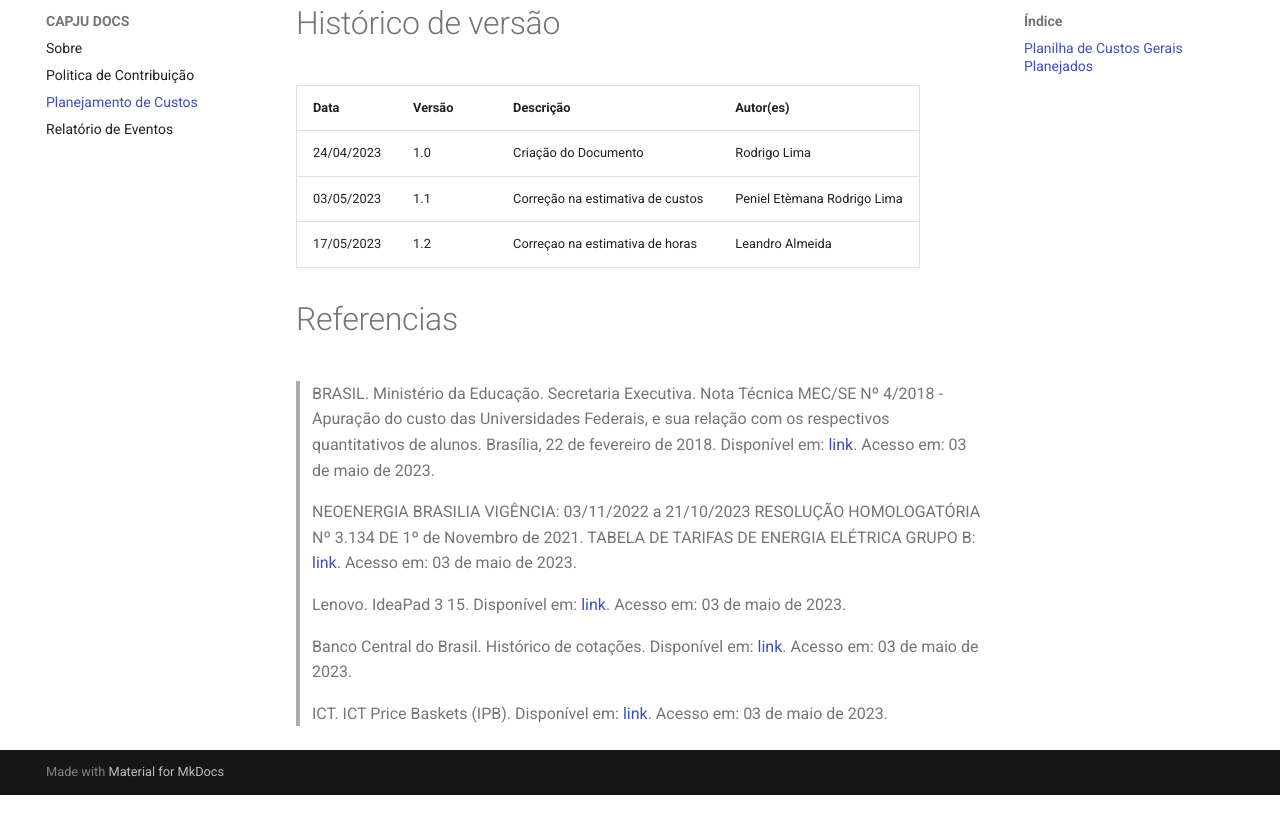
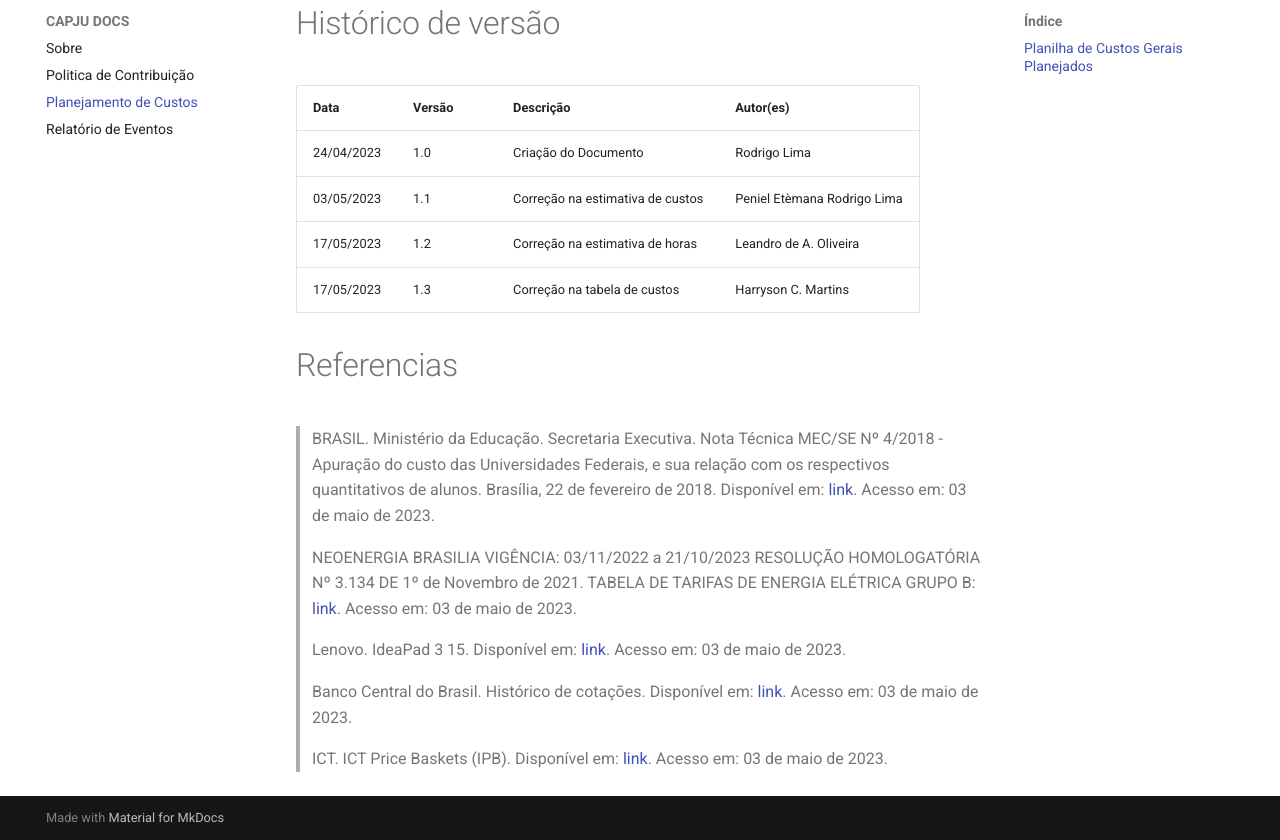
Before and after one commit to fga-eps-mds/2023-1-CAPJu-Doc, an MkDocs documentation site: the page built from docs/custos.md, in a window 1280 px wide and 900 px high, scrolled down 1379 px, cut to the strip 60-900 px from the top of the window. Built offline with MkDocs 1.6.1 and Material for MkDocs 9.7.7, drawn with Linux system fonts in a browser that asks for light colours; before the commit the page ends 2234 px from its top, so only the background shows below that.

Commit message:
(#22) - Corrige tabela de estimativa de custos.
Co-authored-by: leomitx10 <leandroalmeidaoliveira650@gmail.com>

```diff
--- a/docs/custos.md
+++ b/docs/custos.md
@@ -14,7 +14,8 @@
 
 A partir das informações mencionadas, construiu-se a planilha de custos estimados do projeto:
 
-<iframe height=700 width=3000 src="https://docs.google.com/spreadsheets/d/e/2PACX-1vSQrKjqE8OL75o37ep6-bq66D_a15p7WIWworVV4GwoOlCh0U8NUksXIsxJIBDplNaDcuy2weM74OPO/pubhtml?gid=0&amp;single=true&amp;widget=true&amp;headers=false"></iframe>
+<iframe width=100% height=700 src="https://docs.google.com/spreadsheets/d/e/2PACX-1vSQrKjqE8OL75o37ep6-bq66D_a15p7WIWworVV4GwoOlCh0U8NUksXIsxJIBDplNaDcuy2weM74OPO/pubhtml?widget=true&amp;headers=false%22%3E"></iframe>
+
 
 
 
@@ -24,7 +25,8 @@
 | ----- | ---- | ---- | ---- |
 | 24/04/2023 | 1.0 | Criação do Documento | Rodrigo Lima |
 | 03/05/2023 | 1.1 | Correção na estimativa de custos | Peniel Etèmana Rodrigo Lima |
-| 17/05/2023 | 1.2 | Correçao na estimativa de horas | Leandro Almeida |
+| 17/05/2023 | 1.2 | Correção na estimativa de horas | Leandro de A. Oliveira |
+| 17/05/2023 | 1.3 | Correção na tabela de custos | Harryson C. Martins |
 
 
 
```
